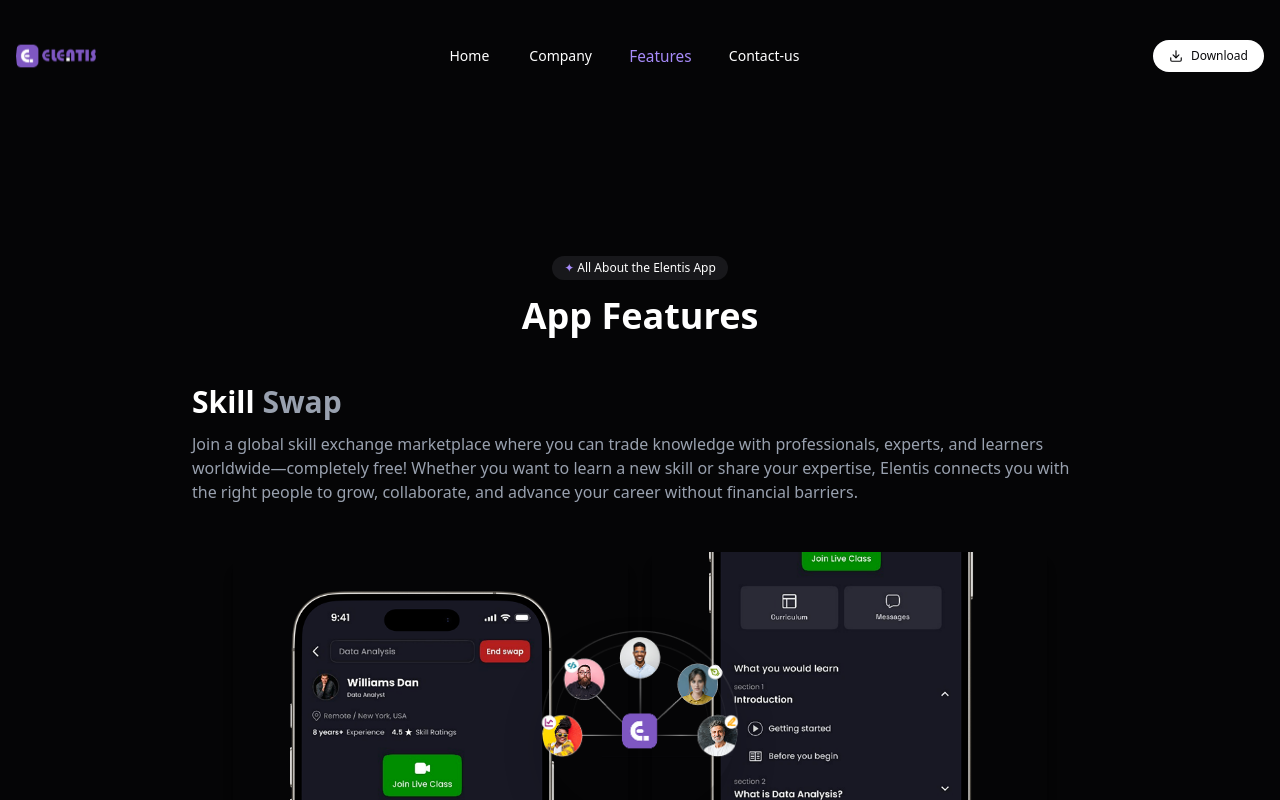
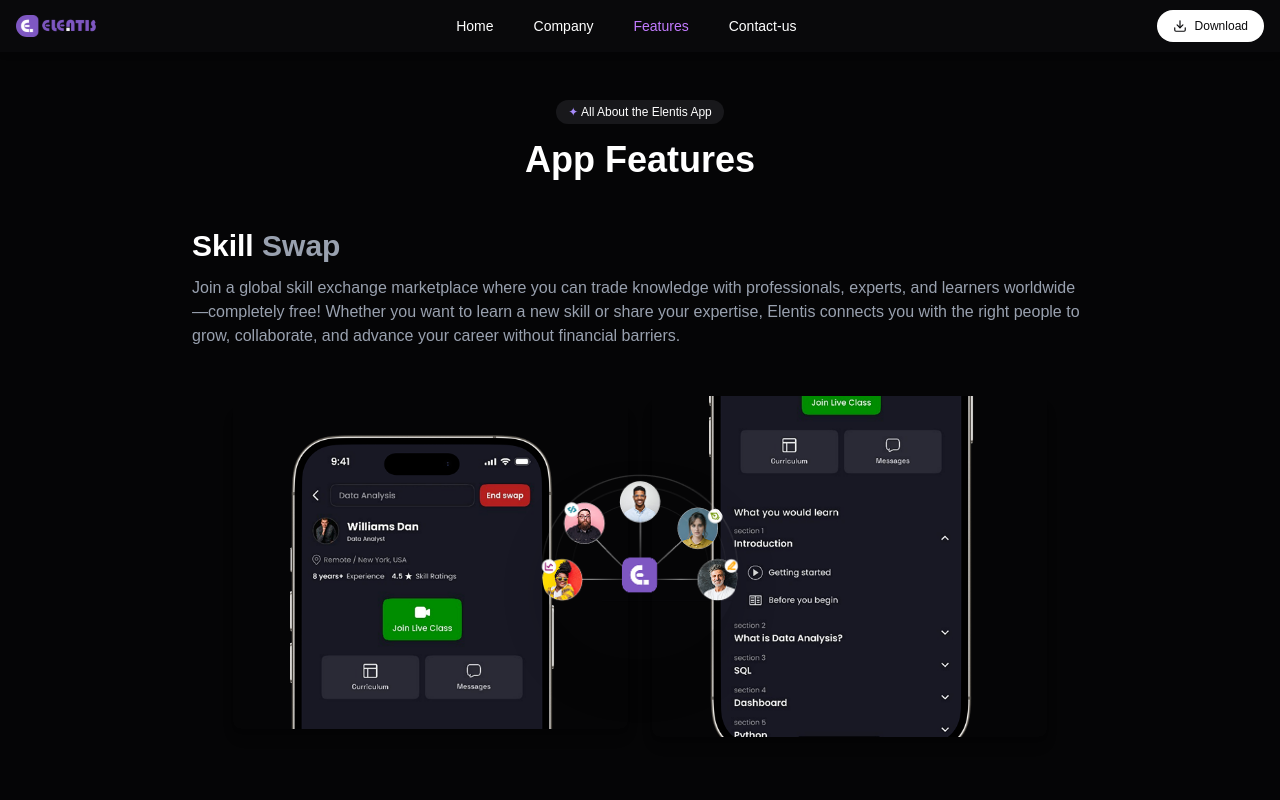
Before and after one commit to Kazutech1/eleatis, a React (Vite) app: page /features in a window 1280 px wide. Shown: the top 800 px of the page. Built offline with nearby package versions, Linux system fonts and the light colour scheme.

Commit message:
second push abi

```diff
--- a/package.json
+++ b/package.json
@@ -10,6 +10,8 @@
     "preview": "vite preview"
   },
   "dependencies": {
+    "@fontsource/poppins": "^5.2.5",
+    "@fontsource/space-grotesk": "^5.2.6",
     "@tailwindcss/vite": "^4.0.17",
     "framer-motion": "^12.6.2",
     "react": "^19.0.0",
--- a/src/components/First.jsx
+++ b/src/components/First.jsx
@@ -37,7 +37,7 @@
   };
 
   return (
-    <section className="text-white py-16 px-4 md:px-12" ref={ref}>
+    <section className="text-white py-5 px-4 md:px-12" ref={ref}>
       {/* Header */}
       <motion.div
         className="text-center mb-12"
--- a/src/components/HeroSection.jsx
+++ b/src/components/HeroSection.jsx
@@ -7,7 +7,7 @@
     initial={{ opacity: 0, scale: 0.95 }}
     animate={{ opacity: 1, scale: 1 }}
     transition={{ duration: 0.8, ease: "easeOut" }}
-    className="container mx-auto px-4 py-16 md:py-24 flex flex-col items-center text-center relative overflow-hidden"
+    className="container mx-auto px-4 py-1 mt-13 md:py-24 flex flex-col items-center text-center relative overflow-hidden"
   >
     {/* Glowing Lines */}
     <div className="absolute inset-0 overflow-hidden z-0">
@@ -31,7 +31,7 @@
       transition={{ duration: 0.8, ease: "easeOut" }}
       className="max-w-3xl mx-auto mb-8 relative z-10"
     >
-      <p className="text-xs bg-[#18181b] inline-block px-3 py-1 rounded-full mb-4">
+      <p className="text-xs bg-[#18181b] inline-block px-3 py-1 rounded-full mt-10">
         <span className="text-[#a78bfa]">✦</span> Innovative Web3 Technology for Learning
       </p>
       <h1 className="text-4xl md:text-5xl lg:text-6xl font-bold leading-tight mb-4 bg-gradient-to-r from-gray-400 via-gray-200 to-gray-400 bg-clip-text text-transparent">
--- a/src/components/Navbar.jsx
+++ b/src/components/Navbar.jsx
@@ -1,4 +1,4 @@
-import React, { useState } from "react";
+import React, { useState, useEffect } from "react";
 import { Link, useLocation } from "react-router-dom";
 import { motion, AnimatePresence } from "framer-motion";
 import { FiDownload, FiMenu, FiX } from "react-icons/fi";
@@ -9,73 +9,23 @@
   const [activeLink, setActiveLink] = useState(location.pathname);
   const [isMenuOpen, setIsMenuOpen] = useState(false);
 
-  // Animation variants
-  const linkVariants = {
-    initial: { scale: 1, color: "#fff" },
-    hover: {
-      scale: 1.1,
-      color: "#a78bfa",
-      transition: {
-        duration: 0.2,
-        ease: "easeOut"
+  useEffect(() => {
+    if (isMenuOpen) {
+      document.body.classList.add("overflow-hidden");
+    } else {
+      document.body.classList.remove("overflow-hidden");
     }
-    },
-    active: {
-      scale: 1.1,
-      color: "#a78bfa",
-      transition: {
-        duration: 0.2,
-        ease: "easeOut"
-      }
-    },
-  };
-
-  const buttonVariants = {
-    initial: { scale: 1 },
-    hover: {
-      scale: 1.05,
-      transition: {
-        duration: 0.2,
-        ease: "easeOut"
-      }
-    },
-    tap: {
-      scale: 0.95,
-      transition: {
-        duration: 0.1
-      }
-    }
-  };
-
-  const mobileMenuVariants = {
-    hidden: { opacity: 0, y: -20 },
-    visible: {
-      opacity: 1,
-      y: 0,
-      transition: {
-        staggerChildren: 0.1,
-        delayChildren: 0.2
-      }
-    },
-    exit: { opacity: 0, y: -20 }
-  };
-
-  const mobileLinkVariants = {
-    hidden: { opacity: 0, x: -20 },
-    visible: { opacity: 1, x: 0 },
-    exit: { opacity: 0, x: -20 }
-  };
+    return () => document.body.classList.remove("overflow-hidden");
+  }, [isMenuOpen]);
 
   const navItems = ["/", "/company", "/features", "/contact-us"];
 
   return (
-    <header className="container mx-auto px-4 flex items-center justify-between py-4 relative">
+    <header className="fixed top-0 left-0 w-full z-50 bg-[#09090b] bg-opacity-95 backdrop-blur-lg  shadow-md">
+      <div className="container mx-auto px-4 flex items-center justify-between py-2">
         {/* Logo */}
-      <motion.div
-        whileHover={{ scale: 1.05 }}
-        className="flex items-center gap-2 z-50"
-      >
-        <img src={logo} alt="Logo" className="w-20 h-20 rounded-full" />
+        <motion.div whileHover={{ scale: 1.05 }} className="flex items-center gap-2 z-50">
+          <img src={logo} alt="Logo" className="w-20  rounded-full" />
         </motion.div>
 
         {/* Desktop Navigation Links */}
@@ -83,18 +33,11 @@
           {navItems.map((path, index) => {
             const label = path === "/" ? "Home" : path.slice(1).charAt(0).toUpperCase() + path.slice(2);
             return (
-            <motion.div
-              key={index}
-              initial="initial"
-              whileHover="hover"
-              animate={activeLink === path ? "active" : "initial"}
-              variants={linkVariants}
-              className="text-sm cursor-pointer"
-            >
+              <motion.div key={index} className="text-sm cursor-pointer">
                 <Link
                   to={path}
                   onClick={() => setActiveLink(path)}
-                className="block py-2 px-1"
+                  className={`block py-2 px-1 ${activeLink === path ? "text-purple-400" : "text-white"}`}
                 >
                   {label}
                 </Link>
@@ -105,10 +48,8 @@
 
         {/* Desktop Download Button */}
         <motion.button
-        variants={buttonVariants}
-        initial="initial"
-        whileHover="hover"
-        whileTap="tap"
+          whileHover={{ scale: 1.05 }}
+          whileTap={{ scale: 0.95 }}
           className="hidden md:flex bg-white text-[#09090b] hover:bg-[#fafafa] text-xs rounded-full px-4 py-2 items-center gap-2"
         >
           <FiDownload className="text-sm" />
@@ -123,25 +64,21 @@
         >
           {isMenuOpen ? <FiX size={24} /> : <FiMenu size={24} />}
         </motion.button>
+      </div>
 
       {/* Mobile Menu */}
       <AnimatePresence>
         {isMenuOpen && (
           <motion.div
-            initial="hidden"
-            animate="visible"
-            exit="exit"
-            variants={mobileMenuVariants}
-            className="md:hidden fixed inset-0 bg-[#09090b] z-40 pt-24 px-6 flex flex-col items-center"
+            initial={{ opacity: 0, y: -20 }}
+            animate={{ opacity: 1, y: 0 }}
+            exit={{ opacity: 0, y: -20 }}
+            className="fixed top-0 left-0 w-full h-screen bg-[#09090b] z-40 flex flex-col items-center pt-24 px-6 overflow-y-auto"
           >
             {navItems.map((path, index) => {
               const label = path === "/" ? "Home" : path.slice(1).charAt(0).toUpperCase() + path.slice(2);
               return (
-                <motion.div
-                  key={index}
-                  variants={mobileLinkVariants}
-                  className="w-full text-center py-4 border-b border-gray-800"
-                >
+                <motion.div key={index} className="w-full text-center py-4 border-b border-gray-800">
                   <Link
                     to={path}
                     onClick={() => {
@@ -157,7 +94,6 @@
             })}
 
             <motion.button
-              variants={mobileLinkVariants}
               whileHover={{ scale: 1.05 }}
               whileTap={{ scale: 0.95 }}
               className="mt-8 bg-white text-[#09090b] text-sm rounded-full px-6 py-3 flex items-center gap-2"
--- a/src/components/Third.jsx
+++ b/src/components/Third.jsx
@@ -49,7 +49,7 @@
       </motion.div>
 
       {/* Image Section - Preserving original sizing classes */}
-      <div className="flex justify-center items-center gap-0 mt-12">
+      <div className="flex justify-center items-center gap-0 mt-12 flex-wrap sm:flex-nowrap">
   {[t1, t2, t3].map((img, index) => (
     <motion.img
       key={index}
@@ -61,10 +61,14 @@
       viewport={{ once: true, margin: "-50px" }}
       variants={imageVariants}
       transition={{ type: "spring", stiffness: 100 }}
-            className={`rounded-lg shadow-lg object-cover w-1/3 md:w-auto h-full ${index === 1 ? "mx-2" : ""}`}
+      className={`rounded-lg shadow-lg object-cover w-1/3 max-w-xs h-auto ${
+        index === 1 ? "mx-2" : ""
+      }`}
     />
   ))}
 </div>
+
+
     </div>
   );
 };
--- a/src/index.css
+++ b/src/index.css
@@ -1 +1,11 @@
 @import "tailwindcss";
+@import url('https://fonts.googleapis.com/css2?family=Poppins:wght@300;400;500;600&family=Space+Grotesk:wght@400;500;600;700&display=swap');
+
+body {
+    font-family: 'Poppins', sans-serif;
+    color: white;
+  }
+
+  h1, h2, h3, h4, h5, h6 {
+    font-family: 'Space Grotesk', sans-serif;
+  }
--- a/src/pages/Aboutpage.jsx
+++ b/src/pages/Aboutpage.jsx
@@ -9,8 +9,8 @@
   return (
     <div className="min-h-screen items-center bg-[#050506] text-white">
         <Navbar />
-        <div className='flex justify-center mt-20'>
-        <p className="text-xs bg-[#18181b]  inline-block px-3 py-1 w-auto rounded-full mb-4">
+        <div className='flex justify-center mt-10'>
+        <p className="text-xs bg-[#18181b] mt-10 inline-block px-3 py-1 w-auto rounded-full mb-4">
         <span className="text-[#a78bfa]">✦</span> Get in touch with us
       </p>
         </div>
```
Also changed, not shown: 1 other file (tests, documents, lock files or other folders). Lines whose indentation alone changed are shown as unchanged.
